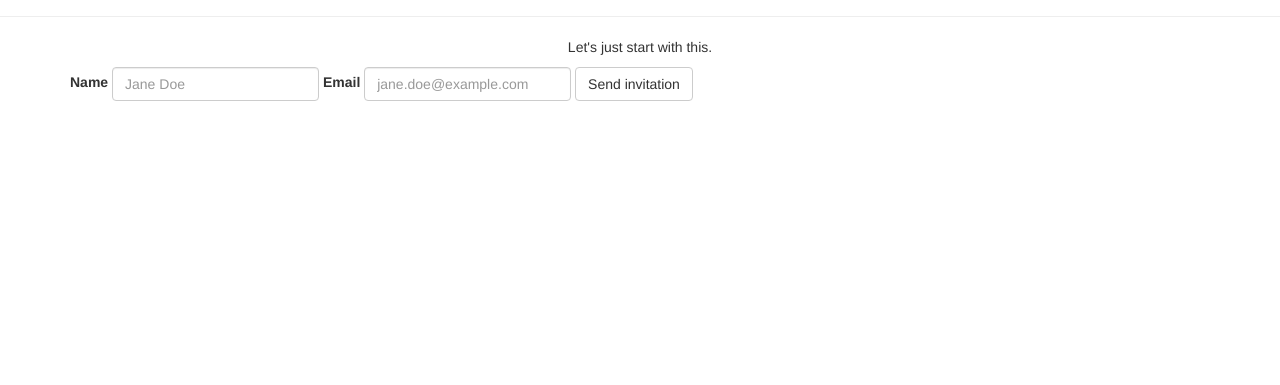
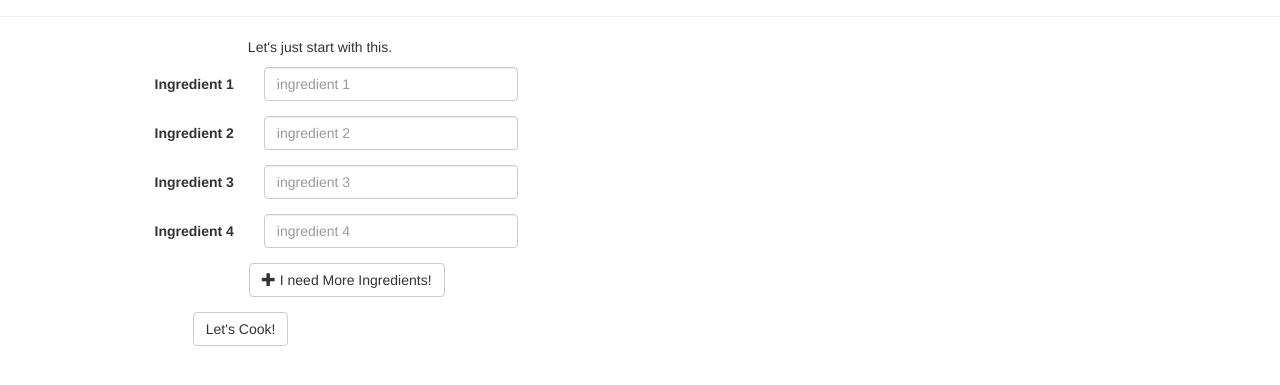
Before and after one commit to Aggiedude/Cupboard-Companion, a plain HTML site: page html/index.html in a window 1280 px wide. Shown: the part 135-520 px from the top of the page. Drawn offline with Linux system fonts and the light colour scheme.

Commit message:
basic changes to homepage

```diff
--- a/html/index.html
+++ b/html/index.html
@@ -25,18 +25,45 @@
 <div class="page-header text-center">
 	<h1>Welcome to Cupboard Companion!</h1>
 </div>
-<div class="container">
-	<p class="text-center">Let's just start with this.</p>
-	<form class="form-inline">
+<div class="fluid-container">
+  <div class="col-md-1"></div>
+  <div class="col-md-4">
+      <p class="text-center">Let's just start with this.</p>
+      <form class="form-horizontal">
   <div class="form-group">
-    <label for="exampleInputName2">Name</label>
-    <input type="text" class="form-control" id="exampleInputName2" placeholder="Jane Doe">
+    <label for="ingredient1" class="col-sm-4 control-label">Ingredient 1</label>
+    <div class="col-sm-8">
+      <input type="text" class="form-control" id="ingredient1" placeholder="ingredient 1">
+    </div>
   </div>
   <div class="form-group">
-    <label for="exampleInputEmail2">Email</label>
-    <input type="email" class="form-control" id="exampleInputEmail2" placeholder="jane.doe@example.com">
+    <label for="ingredient2" class="col-sm-4 control-label">Ingredient 2</label>
+    <div class="col-sm-8">
+      <input type="text" class="form-control" id="ingredient2" placeholder="ingredient 2">
+    </div>
   </div>
-  <button type="submit" class="btn btn-default">Send invitation</button>
+  <div class="form-group">
+    <label for="ingredient3" class="col-sm-4 control-label">Ingredient 3</label>
+    <div class="col-sm-8">
+      <input type="text" class="form-control" id="ingredient3" placeholder="ingredient 3">
+    </div>
+  </div>
+  <div class="form-group">
+    <label for="ingredient4" class="col-sm-4 control-label">Ingredient 4</label>
+    <div class="col-sm-8">
+      <input type="text" class="form-control" id="ingredient4" placeholder="ingredient 4">
+    </div>
+  </div>
+  <div class="form-group">
+    <span class="col-sm-4"></span>
+    <button type="button" class=" btn btn-default"><span class="glyphicon glyphicon-plus" aria-hidden="true"></span> I need More Ingredients!</button>
+  </div>
+  <div class="form-group">
+    <div class="col-sm-offset-2 col-sm-8">
+      <button type="submit" class="btn btn-default">Let's Cook!</button>
+    </div>
+  </div>
 </form>
+  </div>
 </div>
 </html>
```
